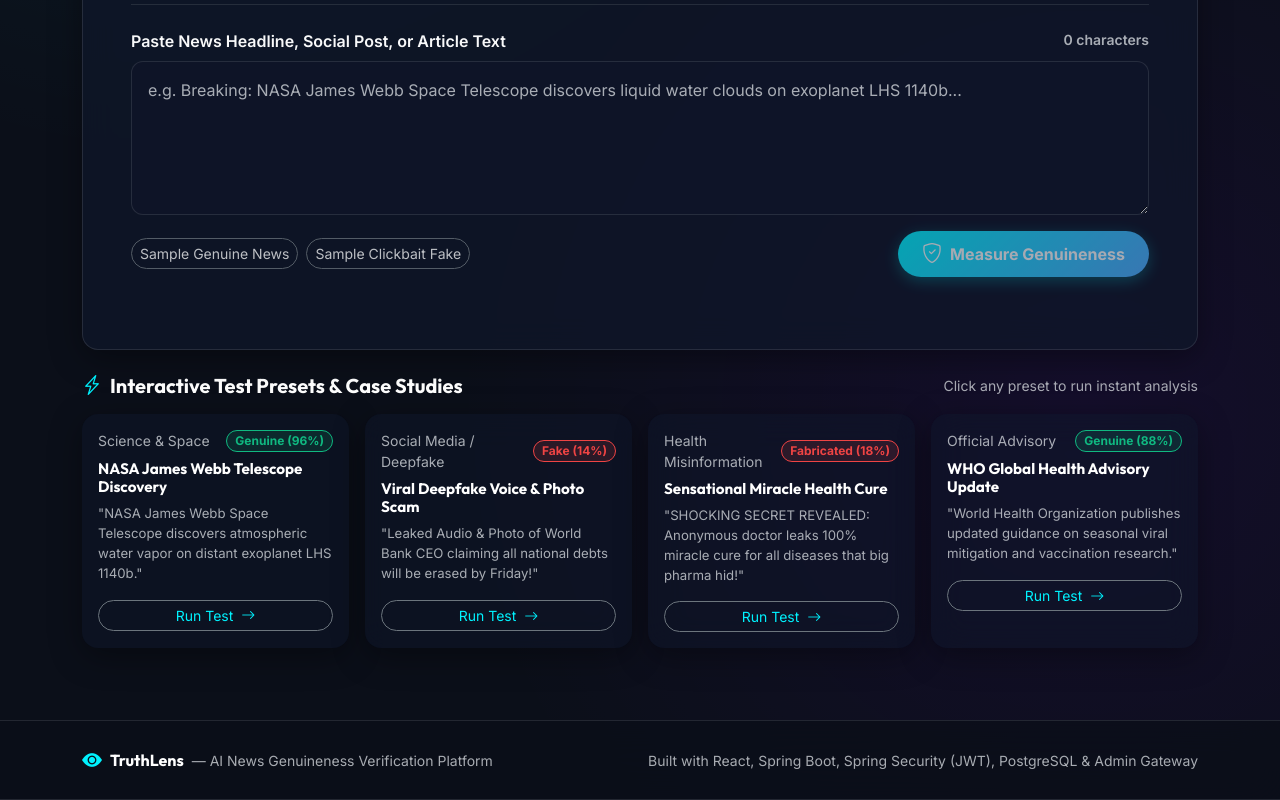
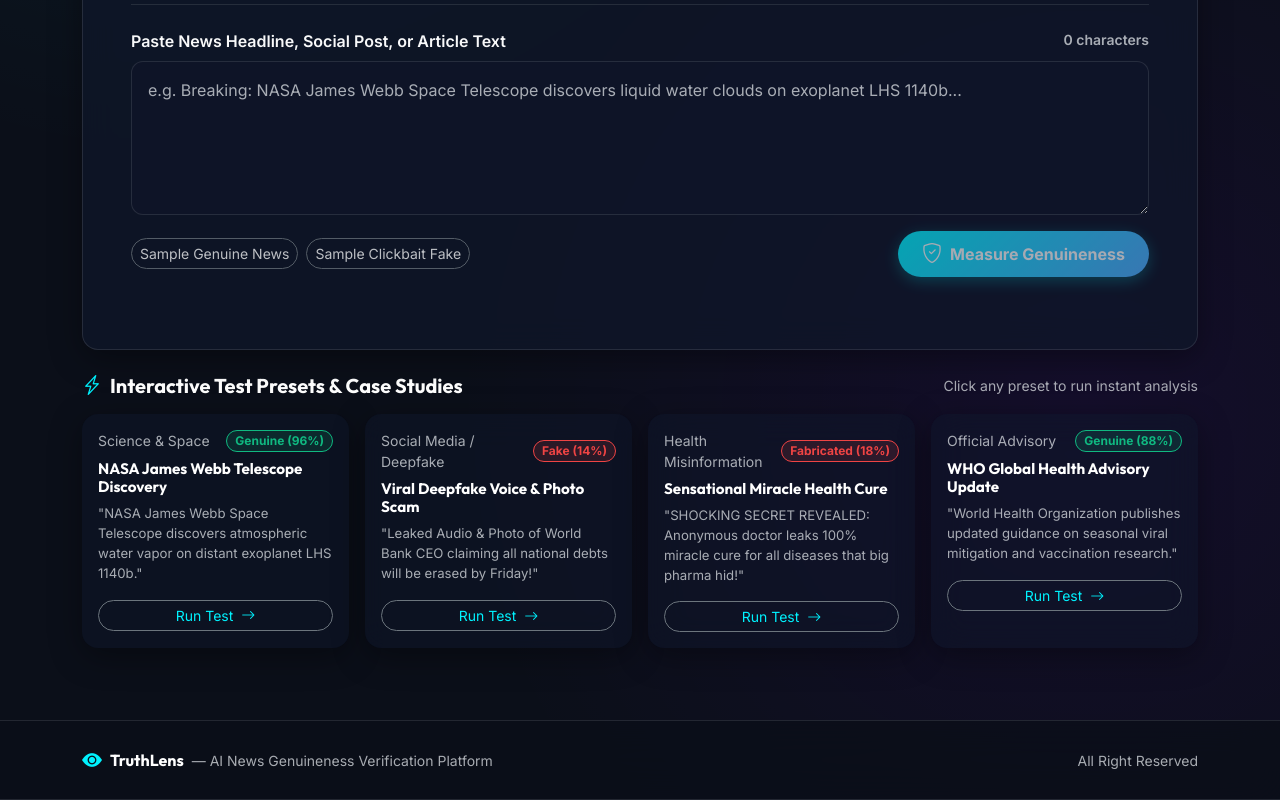
Before and after one commit to Ctrl-sid/TruthLens, a React (Vite) app in the folder frontend/: page / in a window 1280 px wide. Shown: the part 750-1550 px from the top of the page. Built offline with nearby package versions, Linux system fonts and the light colour scheme.

Commit message:
feat(frontend): improve source verdict badge styling and UI layout

```diff
--- a/frontend/src/App.jsx
+++ b/frontend/src/App.jsx
@@ -291,7 +291,7 @@ function AppContent() {
           </div>
 
           <span className="small text-muted">
-            Built with React, Spring Boot, Spring Security (JWT), PostgreSQL & Admin Gateway
+            All Right Reserved
           </span>
         </div>
       </footer>
--- a/frontend/src/components/Results/SourceEvidenceList.jsx
+++ b/frontend/src/components/Results/SourceEvidenceList.jsx
@@ -29,7 +29,11 @@ export default function SourceEvidenceList({ sources }) {
             <div className="text-sm-end">
               <span
                 className={`badge px-2 py-1 small rounded-pill fw-bold ${
-                  src.verdictBySource?.includes('True') || src.verdictBySource?.includes('Confirmed') ? 'bg-success bg-opacity-20 text-success' : 'bg-danger bg-opacity-20 text-danger'
+                  src.verdictBySource?.includes('True') || src.verdictBySource?.includes('Confirmed') || src.verdictBySource?.includes('Reference') || src.verdictBySource?.includes('Consensus')
+                    ? 'bg-success bg-opacity-20 text-success border border-success border-opacity-25'
+                    : src.verdictBySource?.includes('Unconfirmed') || src.verdictBySource?.includes('No Wire')
+                    ? 'bg-warning bg-opacity-20 text-warning border border-warning border-opacity-25'
+                    : 'bg-danger bg-opacity-20 text-danger border border-danger border-opacity-25'
                 }`}
               >
                 {src.verdictBySource}
```
